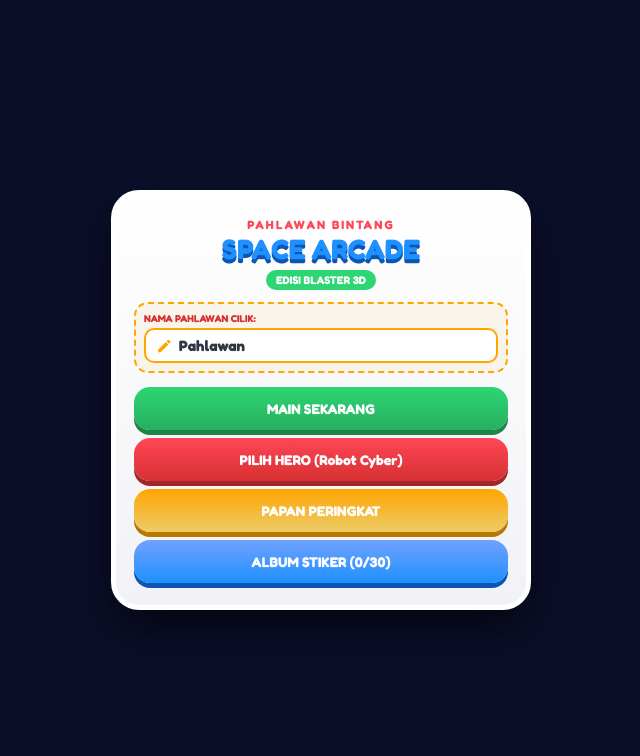
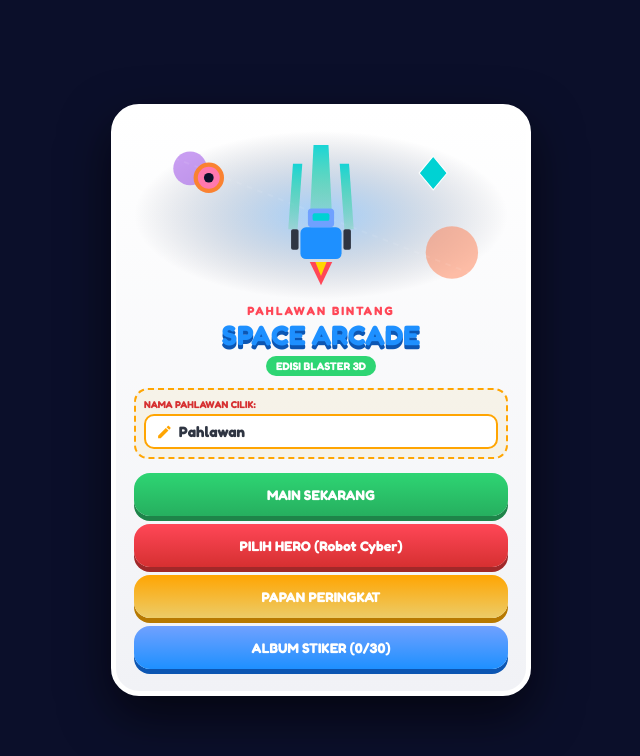
Before and after one commit to ictcikpus/PahlawanBintang, a plain HTML site: page index.html in a window 1280 px wide. Shown: the whole page, without its empty margins (319-959 px from the left). Drawn offline with Linux system fonts and the light colour scheme.

Commit message:
Update versioning for CSS and JS files

```diff
--- a/index.html
+++ b/index.html
@@ -14,8 +14,7 @@
   <meta name="theme-color" content="#0c102b">
   <meta name="apple-mobile-web-app-capable" content="yes">
 
-  <!-- Versioning query untuk menghindari cache browser lama -->
-  <link rel="stylesheet" href="style.css?v=2.0">
+  <link rel="stylesheet" href="style.css?v=3.0">
 
   <!-- Firebase Client SDK -->
   <script src="https://www.gstatic.com/firebasejs/9.22.0/firebase-app-compat.js"></script>
@@ -68,7 +67,7 @@
             <span id="freeze-count" class="charge-badge">2</span>
           </button>
           <button id="btn-bomb" class="btn-action btn-rainbow" title="Bom Pelangi">
-            <svg class="ui-svg-icon-large" viewBox="0 0 24 24"><path fill="#ffffff" d="M12,2A10,10 0 0,0 2,12A10,10 0 0,0 12,22A10,10 0 0,0 22,12A10,10 0 0,0 12,2M12,4A8,8 0 0,1 20,12A8,8 0 0,1 12,20A8,8 0 0,1 4,12A8,8 0 0,1 12,4M12,6A6,6 0 0,0 6,12A6,6 0 0,0 12,18A6,6 0 0,0 18,12A6,6 0 0,0 12,6Z"/></svg>
+            <svg class="ui-svg-icon-large" viewBox="0 0 24 24"><path fill="#ffffff" d="M12,2A10,10 0 0,0 2,12A10,10 0 0,0 12,22A10,10 0 0,0 22,12A10,10 0 0,0 12,2M12,4A8,8 0 0,1 20,12A8,8 0 0,1 12,20A8,8 0 0,1 4,12A8,8 0 0,1 12,4M12,6A6,6 0 0,0 6,12A6,6 0 0,0 18,12A6,6 0 0,0 12,6Z"/></svg>
             <span id="bomb-count" class="charge-badge">2</span>
           </button>
           <button id="btn-audio" class="btn-action btn-purple">
@@ -78,9 +77,63 @@
       </div>
     </div>
 
-    <!-- Screen Menu Utama -->
+    <!-- Screen Menu Utama dengan Cover Art Banner Vektor -->
     <div id="screen-main-menu" class="modal-screen">
       <div class="modal-card bounce-in">
+
+        <!-- COVER ART BANNER -->
+        <div class="menu-hero-banner">
+          <svg class="hero-cover-svg" viewBox="0 0 400 180" xmlns="http://www.w3.org/2000/svg">
+            <defs>
+              <radialGradient id="bgGlow" cx="50%" cy="50%" r="50%">
+                <stop offset="0%" stop-color="#1e90ff" stop-opacity="0.4"/>
+                <stop offset="100%" stop-color="#0c102b" stop-opacity="0"/>
+              </radialGradient>
+              <linearGradient id="laserGrad" x1="0" y1="1" x2="0" y2="0">
+                <stop offset="0%" stop-color="#2ed573" stop-opacity="0.2"/>
+                <stop offset="100%" stop-color="#00d2d3" stop-opacity="0.9"/>
+              </linearGradient>
+            </defs>
+            <rect width="400" height="180" fill="url(#bgGlow)"/>
+
+            <!-- Planet & Stars BG -->
+            <circle cx="60" cy="40" r="18" fill="#a55eea" opacity="0.6"/>
+            <circle cx="340" cy="130" r="28" fill="#ff7f50" opacity="0.5"/>
+            <line x1="20" y1="20" x2="380" y2="160" stroke="rgba(255,255,255,0.08)" stroke-width="2" stroke-dasharray="6,6"/>
+
+            <!-- Enemy Targets -->
+            <g transform="translate(80, 50) scale(0.65)">
+              <circle cx="0" cy="0" r="25" fill="#fa8231"/>
+              <circle cx="0" cy="0" r="18" fill="#ff78ae"/>
+              <circle cx="0" cy="0" r="8" fill="#0c102b"/>
+            </g>
+            <g transform="translate(320, 45) scale(0.6)">
+              <polygon points="0,-30 25,0 0,30 -25,0" fill="#00d2d3" stroke="#fff" stroke-width="2"/>
+            </g>
+
+            <!-- Hero Robot Artwork Utama -->
+            <g class="floating-hero" transform="translate(200, 115)">
+              <!-- Laser Beams -->
+              <polygon points="-12,-20 -8,-100 8,-100 12,-20" fill="url(#laserGrad)"/>
+              <polygon points="-35,-10 -30,-80 -20,-80 -25,-10" fill="url(#laserGrad)"/>
+              <polygon points="25,-10 20,-80 30,-80 35,-10" fill="url(#laserGrad)"/>
+
+              <!-- Thruster Flame -->
+              <polygon points="-12,25 0,50 12,25" fill="#ff4757"/>
+              <polygon points="-6,25 0,40 6,25" fill="#ffd700"/>
+
+              <!-- Robot Body -->
+              <rect x="-22" y="-12" width="44" height="34" rx="6" fill="#1e90ff"/>
+              <rect x="-14" y="-32" width="28" height="20" rx="4" fill="#70a1ff"/>
+              <rect x="-9" y="-27" width="18" height="8" rx="2" fill="#00d2d3"/>
+
+              <!-- Cannons -->
+              <rect x="-32" y="-10" width="8" height="22" rx="2" fill="#2f3542"/>
+              <rect x="24" y="-10" width="8" height="22" rx="2" fill="#2f3542"/>
+            </g>
+          </svg>
+        </div>
+
         <div class="logo-container">
           <div class="badge-header">PAHLAWAN BINTANG</div>
           <h1 class="game-title">SPACE ARCADE</h1>
@@ -208,6 +261,6 @@
 
   </div>
 
-  <script src="game.js?v=2.0"></script>
+  <script src="game.js?v=3.0"></script>
 </body>
 </html>
```
